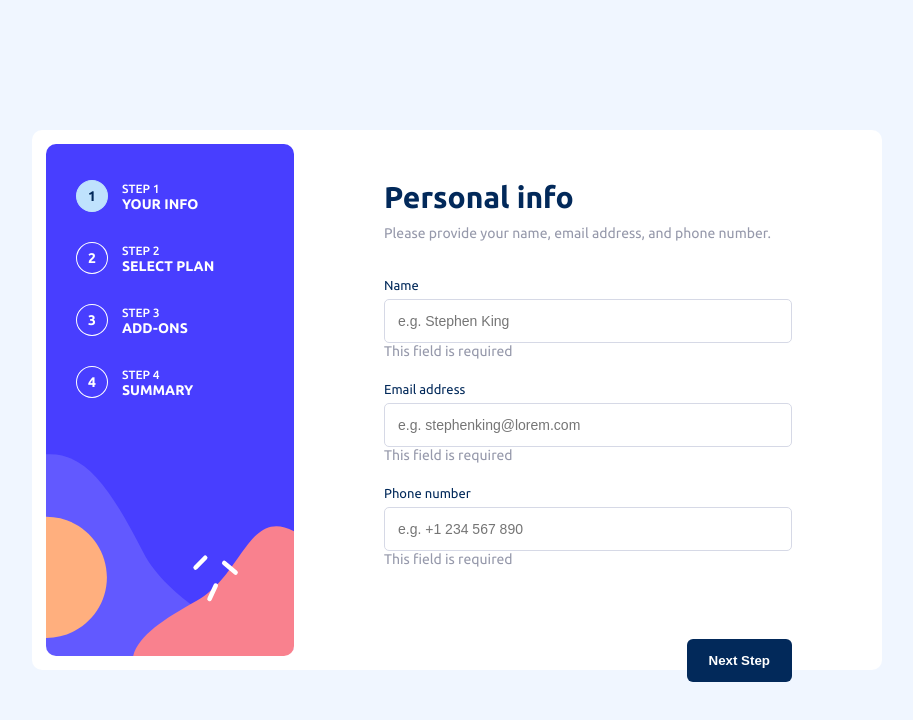
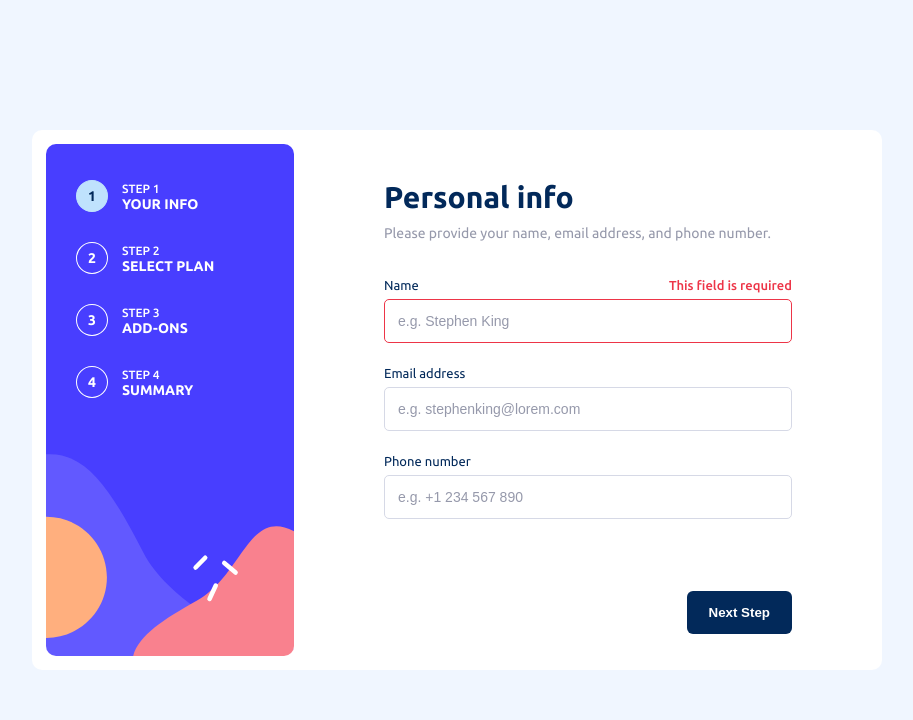
Before and after one commit to irynahowarth/multi-step-form-react, a React (Vite) app: page / in a window 1280 px wide. Shown: the top 720 px of the page, without its empty margins (183-1096 px from the left). Built offline with nearby package versions, Linux system fonts and the light colour scheme.

Commit message:
[style]: add styles for form validation

```diff
--- a/src/index.css
+++ b/src/index.css
@@ -3,6 +3,7 @@ html {
 }
 *, *:before, *:after {
   box-sizing: inherit;
+  outline: none;
 }
 html, body{
   margin: 0;
@@ -112,6 +113,10 @@ p{
   margin-bottom: 14px;
 }
 
+.input-wrapper{
+  position: relative;
+}
+
 label{
   font-size: 13px;
   display: block;
@@ -127,7 +132,40 @@ input{
   color: hsl(231, 11%, 63%);
   font-size: 14px;
   font-weight: 500;
+  cursor: pointer;
 }
+input:hover,input:focus-visible {
+  border-color: hsl(243, 100%, 62%);
+}
+
+.input-wrapper input{
+  font-weight: 700;
+  color: hsl(213, 96%, 18%);
+}
+.input-wrapper input::placeholder{
+  color: hsl(231, 11%, 63%);
+  font-weight: 500;
+}
+
+
+.msg-required{
+  color: hsl(354, 84%, 57%);
+  position: absolute;
+  top:0;
+  right: 0;
+  display: none;
+  font-size: 13px;
+  font-weight: 500;
+}
+
+.invalid .msg-required{
+  display: block;
+}
+
+.invalid input{
+  border-color: hsl(354, 84%, 57%);
+}
+
 
 
 .btn{
```
